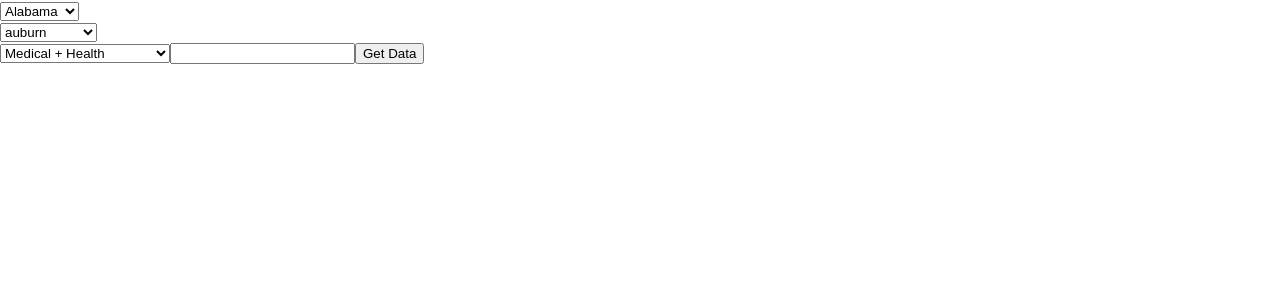
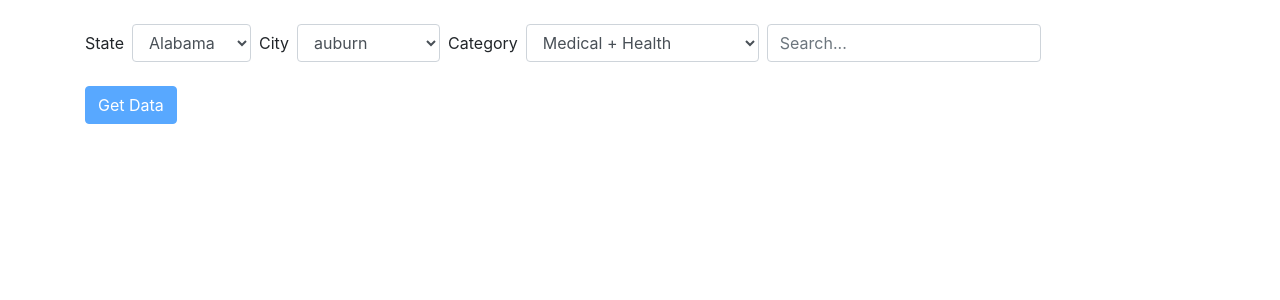
Before and after one commit to amirmursal/react-craigslist-node, a React (Create React App) app in the folder react-ui/: page / in a window 1280 px wide. Shown: the top 300 px of the page. Built offline with nearby package versions, Linux system fonts and the light colour scheme.

Commit message:
added bootstrap

```diff
--- a/react-ui/package.json
+++ b/react-ui/package.json
@@ -4,6 +4,7 @@
   "private": true,
   "dependencies": {
     "axios": "^0.19.2",
+    "bootstrap": "^4.5.0",
     "react": "^16.8.6",
     "react-dom": "^16.8.6",
     "react-scripts": "^2.1.8"
--- a/react-ui/public/index.html
+++ b/react-ui/public/index.html
@@ -1,15 +1,18 @@
 <!DOCTYPE html>
 <html lang="en">
   <head>
-    <meta charset="utf-8">
-    <link rel="shortcut icon" href="%PUBLIC_URL%/favicon.ico">
-    <meta name="viewport" content="width=device-width, initial-scale=1, shrink-to-fit=no">
-    <meta name="theme-color" content="#000000">
+    <meta charset="utf-8" />
+    <link rel="shortcut icon" href="%PUBLIC_URL%/favicon.ico" />
+    <meta
+      name="viewport"
+      content="width=device-width, initial-scale=1, shrink-to-fit=no"
+    />
+    <meta name="theme-color" content="#000000" />
     <!--
       manifest.json provides metadata used when your web app is added to the
       homescreen on Android. See https://developers.google.com/web/fundamentals/web-app-manifest/
     -->
-    <link rel="manifest" href="%PUBLIC_URL%/manifest.json">
+    <link rel="manifest" href="%PUBLIC_URL%/manifest.json" />
     <!--
       Notice the use of %PUBLIC_URL% in the tags above.
       It will be replaced with the URL of the `public` folder during the build.
@@ -19,7 +22,7 @@
       work correctly both with client-side routing and a non-root public URL.
       Learn how to configure a non-root public URL by running `npm run build`.
     -->
-    <title>React App</title>
+    <title>Craigslist</title>
   </head>
   <body>
     <noscript>
--- a/react-ui/src/App.js
+++ b/react-ui/src/App.js
@@ -110,6 +110,8 @@ export default class App extends React.Component {
       ],
       data: [],
       search: "",
+      loading: false,
+      message: null
     };
   }
 
@@ -122,6 +124,9 @@ export default class App extends React.Component {
 
   getCraigslistData = () => {
     const { city, search, category } = this.state;
+    this.setState({
+      loading: true,
+    });
     axios
       .get("/getData/", {
         params: {
@@ -131,11 +136,12 @@ export default class App extends React.Component {
         },
       })
       .then((response) => {
-        this.setState({ data: response.data });
+        const message = response.data.length === 0 ? "No Result Found" : null
+        this.setState({ data: response.data, loading: false, message: message });
       });
   };
 
-  tableToExcel = (table, name = "data") => {
+  tableToExcel = (table, name) => {
     var tab_text = "<table border='2px'><tr bgcolor='#87AFC6'>";
     var j = 0;
     var tab = document.getElementById(table);
@@ -194,13 +200,23 @@ export default class App extends React.Component {
   };
 
   render() {
-    const { state, city, states, data, categories, category } = this.state;
+    const {
+      state,
+      city,
+      states,
+      data,
+      categories,
+      category,
+      search,
+      loading,
+      message
+    } = this.state;
     const getMajorMethod = () => {
       const view = states.filter(({ name }) => name === state)[0];
       return (
-        <div>
         <select
           value={city}
+          className="form-control  mr-sm-2"
           name="city"
           onChange={(event) => this.handleChange(event)}
         >
@@ -210,12 +226,16 @@ export default class App extends React.Component {
             </option>
           ))}
         </select>
-        </div>
       );
     };
     return (
-      <div>
+      <div className="container">
+        <br />
+        <div className="form-inline">
+          <div className="form-group">
+            <label className="mr-sm-2">State</label>
             <select
+              className="form-control mr-sm-2"
               value={state}
               name="state"
               onChange={(event) => this.handleChange(event)}
@@ -226,10 +246,15 @@ export default class App extends React.Component {
                 </option>
               ))}
             </select>
-
-        <div>{getMajorMethod()}</div>
-
+          </div>
+          <div className="form-group">
+            <label className="mr-sm-2">City</label>
+            {getMajorMethod()}
+          </div>
+          <div className="form-group">
+            <label className="mr-sm-2">Category</label>
             <select
+              className="form-control mr-sm-2"
               value={category}
               name="category"
               onChange={(event) => this.handleChange(event)}
@@ -240,23 +265,51 @@ export default class App extends React.Component {
                 </option>
               ))}
             </select>
-
+          </div>
+          <div className="form-group">
             <input
+              className="form-control mr-sm-2"
               name="search"
               type="text"
+              placeholder="Search..."
               onChange={(event) => this.handleChange(event)}
             />
-        <button onClick={() => this.getCraigslistData()}>Get Data</button>
+          </div>
+        </div>
+        <br />
+        <div className="form-inline">
+          <div className="form-group">
+            <button
+              className="btn btn-primary mr-sm-2"
+              onClick={() => this.getCraigslistData()}
+              disabled={!search}
+            >
+              {loading && (
+                <span
+                  className="spinner-border spinner-border-sm"
+                  role="status"
+                  aria-hidden="true"
+                ></span>
+              )}{" "}
+              Get Data
+            </button>
             {data.length > 0 && (
-          <button onClick={() => this.tableToExcel("table-to-xls")}>
+              <button
+                className="btn btn-success mr-sm-2"
+                onClick={() => this.tableToExcel("table-to-xls", city)}
+              >
                 Export to Excel
               </button>
             )}
-        {data.length > 0 && (
-          <table id="table-to-xls">
+          </div>
+        </div>
+        <br />
+        <div className="row">
+          {data.length > 0 ? (
+            <table className="table" id="table-to-xls">
               <thead>
                 <tr>
-                <th>Data URL</th>
+                  <th>Job Links</th>
                 </tr>
               </thead>
               <tbody>
@@ -267,7 +320,8 @@ export default class App extends React.Component {
                 ))}
               </tbody>
             </table>
-        )}
+          ) : <span>{message}</span>}
+        </div>
       </div>
     );
   }
--- a/react-ui/src/index.js
+++ b/react-ui/src/index.js
@@ -3,6 +3,7 @@ import ReactDOM from 'react-dom';
 import './index.css';
 import App from './App';
 import * as serviceWorker from './serviceWorker';
+import "bootstrap/dist/css/bootstrap.css";
 
 ReactDOM.render(<App />, document.getElementById('root'));
 
```
Lines whose indentation alone changed are shown as unchanged.
